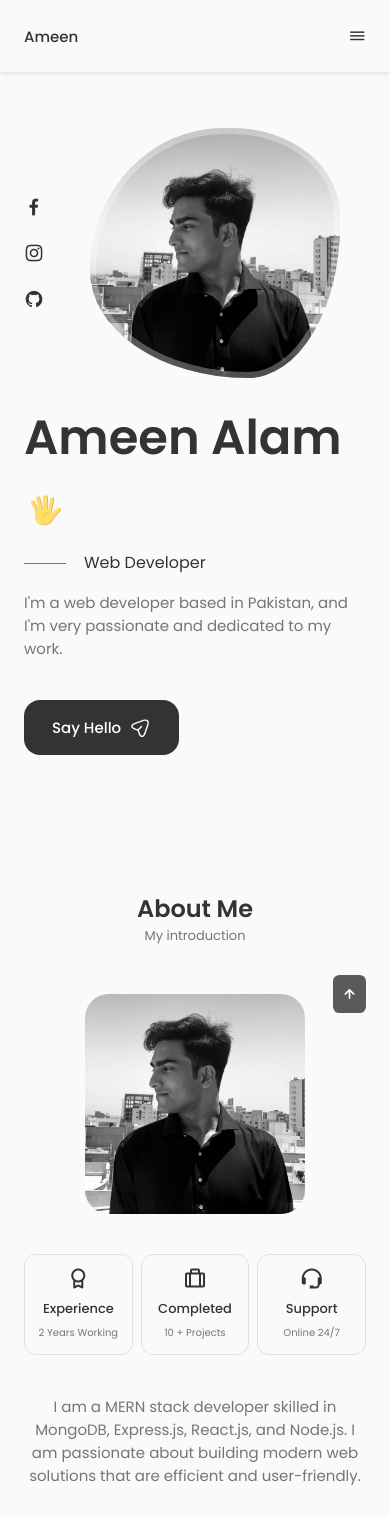
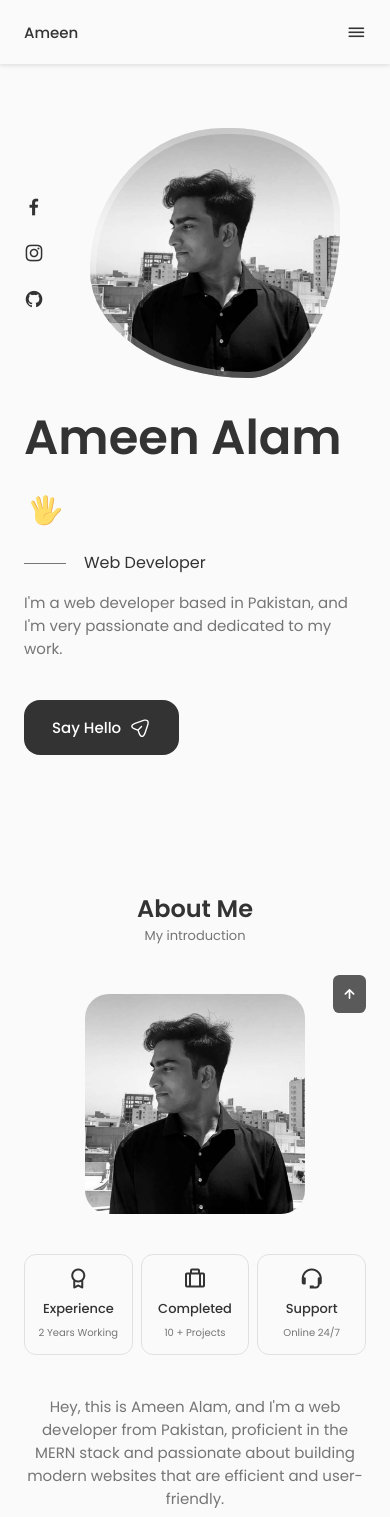
Before and after one commit to iameenalam/Portfolio, a React (Create React App) app: page / in a window 390 px wide. Shown: the top 1517 px of the page. Built offline with nearby package versions, Linux system fonts and the light colour scheme.

Commit message:
final adjustments

```diff
--- a/src/components/About/About.jsx
+++ b/src/components/About/About.jsx
@@ -17,9 +17,9 @@ const About = () => {
           <Info />
 
           <p className="about__description">
-            I am a MERN stack developer skilled in MongoDB, Express.js, React.js,
-            and Node.js. I am passionate about building modern web solutions
-            that are efficient and user-friendly.
+            Hey, this is Ameen Alam, and I'm a web developer from Pakistan, proficient in the MERN stack
+            and passionate about building modern websites that are
+            efficient and user-friendly.
           </p>
 
           <a download="" href={CV} className="button button--flex">
--- a/src/components/Header/Header.css
+++ b/src/components/Header/Header.css
@@ -56,9 +56,13 @@
 /*=============== BREAKPOINTS ===============*/
 /* For medium devices (768px) */
 @media screen and (max-width: 768px) {
+  .nav {
+    height: calc(var(--header-height) + 1rem)
+  }
+
   .nav__toggle {
     display: block;
-    font-size: 1.1rem;
+    font-size: 1.2rem;
     cursor: pointer;
   }
 
@@ -111,9 +115,13 @@
 
 /* For small devices (375px) */
 @media screen and (max-width: 375px) {
+  .nav {
+    height: calc(var(--header-height) + 1rem)
+  }
+
   .nav__toggle {
     display: block;
-    font-size: 1.1rem;
+    font-size: 1.2rem;
     cursor: pointer;
   }
 
```
